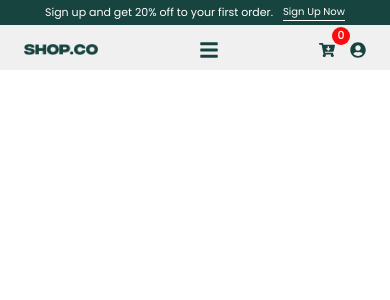
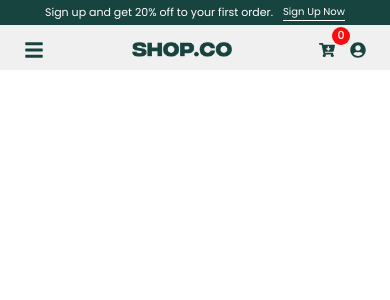
Before and after one commit to MariumAkterDev/SHOP.CO, a React (Vite) app: page / in a window 390 px wide. Shown: the top 300 px of the page. Built offline with nearby package versions, Linux system fonts and the light colour scheme; a web font is replaced by a local one.

Commit message:
seventh commit

```diff
--- a/src/Components/NavBar/Nav.css
+++ b/src/Components/NavBar/Nav.css
@@ -17,7 +17,7 @@
 }
 
 .logoCol .logo{
-    @apply w-[115px] md:w-[130px] lg:w-[160px] cursor-default
+    @apply w-[100px] md:w-[130px] lg:w-[160px] cursor-default
 }
 .navMenuCol{
     @apply hidden sm:block
@@ -60,7 +60,7 @@
 }
 /* ----------------------------------------Nav Mobile Bar------------------------------ */
 .navMobBar{
-    @apply  sm:hidden w-full flex justify-center items-center overflow-hidden
+    @apply  sm:hidden  flex justify-center items-center overflow-hidden
 }
 .mobBarIcon{
     @apply text-[20px] text-brand-Color
--- a/src/Components/NavBar/Nav.jsx
+++ b/src/Components/NavBar/Nav.jsx
@@ -24,11 +24,6 @@ const Nav = () => {
         {/* -------------------------------------Nav----------------------------------------- */}
         <div className="container">
           <div className="NavRow">
-            <div className="logoCol">
-              <Link>
-                <img src={logo} alt="logo" className="logo" />
-              </Link>
-            </div>
             {/* ---------------------Mobile Nav Menu Starts -------- */}
             <div className="navMobBar">
               <FaBars className="mobBarIcon" onClick={() => setShow(!show)} />
@@ -52,6 +47,12 @@ const Nav = () => {
               )}
             </div>
             {/* ---------------------Mobile Nav Menu Ends -------- */}
+            <div className="logoCol">
+              <Link>
+                <img src={logo} alt="logo" className="logo" />
+              </Link>
+            </div>
+
             <div className="navMenuCol">
               <ul>
                 <li>
```
